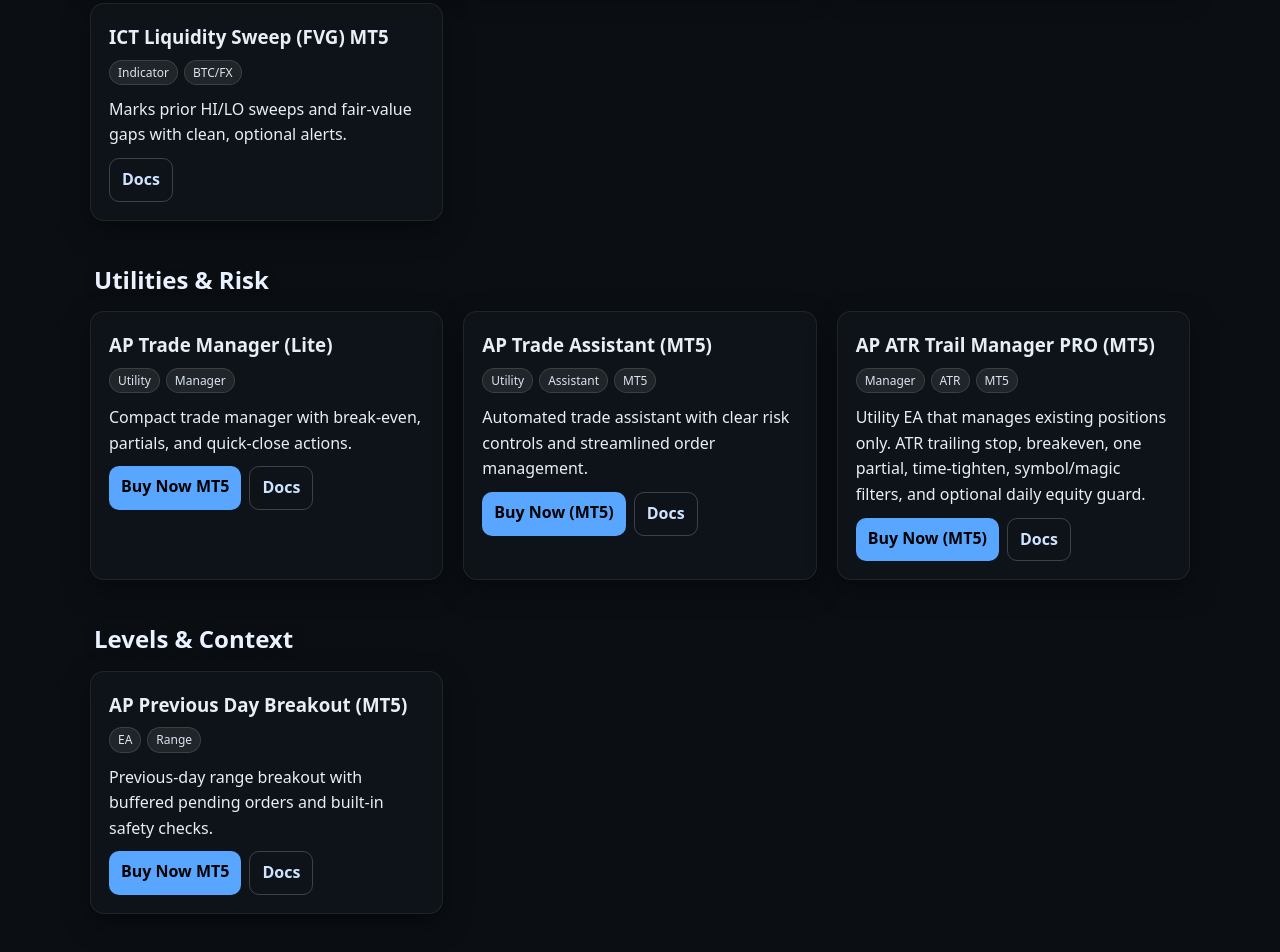
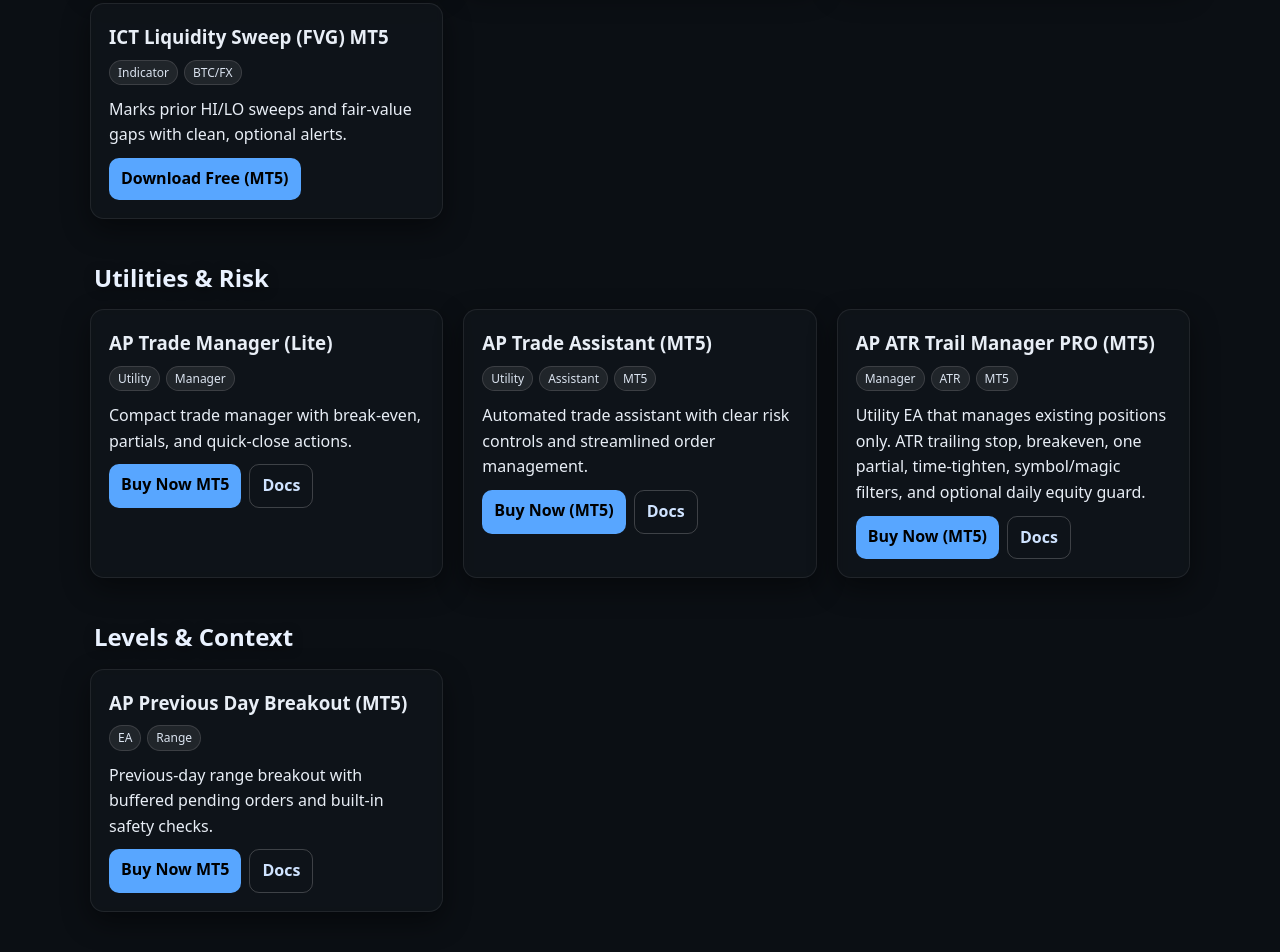
Before and after one commit to noo0oobep-eng/ap-tools, a plain HTML site: page index.html in a window 1280 px wide. Shown: the part 3576-4528 px from the top of the page. Drawn offline with Linux system fonts and the light colour scheme.

Commit message:
Update index.html

```diff
--- a/index.html
+++ b/index.html
@@ -701,12 +701,12 @@
        </div>
        <p>Marks prior HI/LO sweeps and fair-value gaps with clean, optional alerts.</p>
        <div class="btns">
-          <a class="btn ghost"
-             href="https://github.com/noo0oobep-eng/ap-tools/tree/main/ICT_LiquiditySweep_FVG_MT5"
-             target="_blank" rel="noopener">
-            Docs
+         <a class="btn"
+            href="./ICT_LiquiditySweep_FVG_MT5/"
+            target="_blank"
+            rel="noopener">
+           Download Free (MT5)
          </a>
-        </div>
        </div>
      </div>
   </section>
```
Lines whose indentation alone changed are shown as unchanged.
